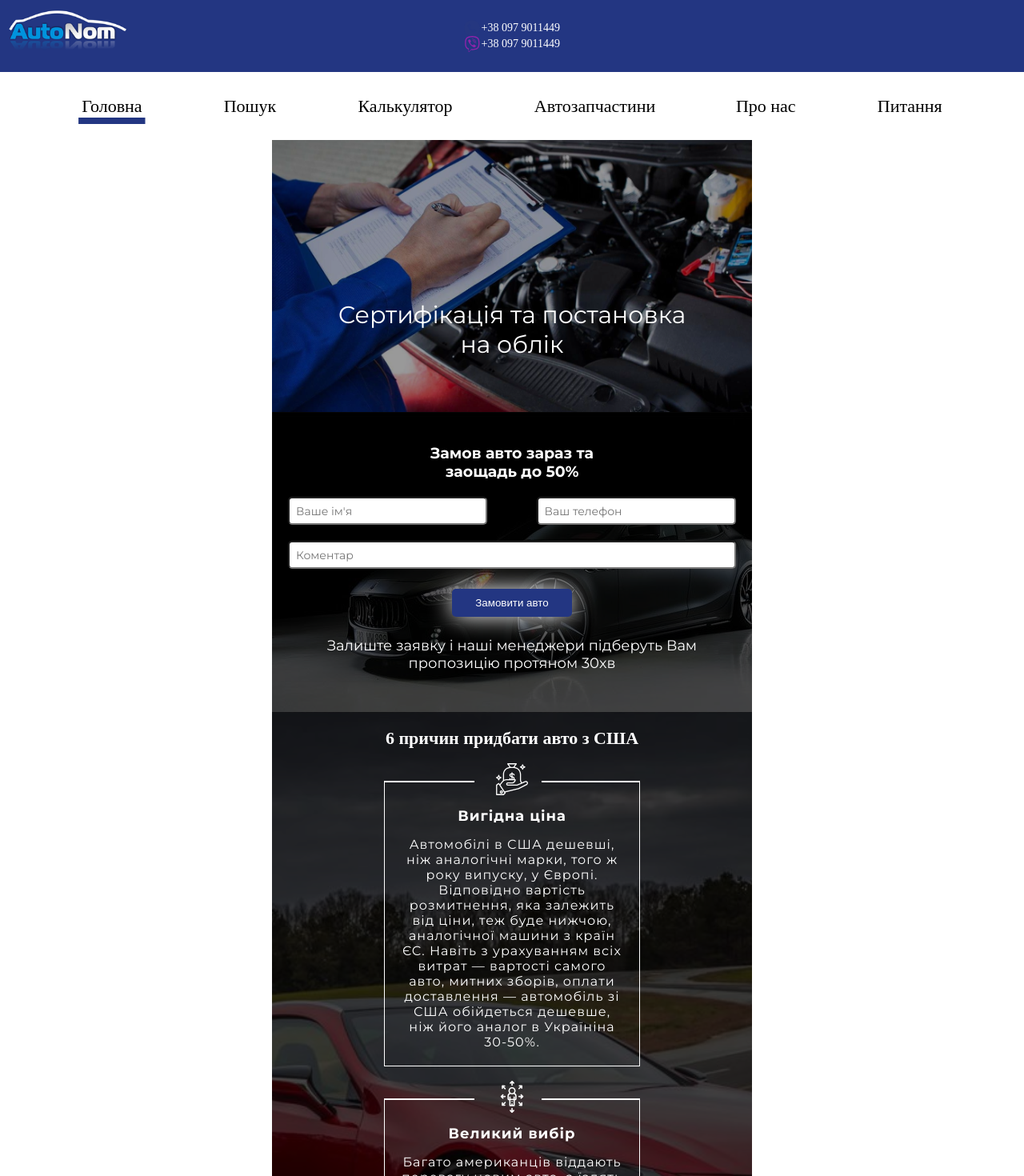
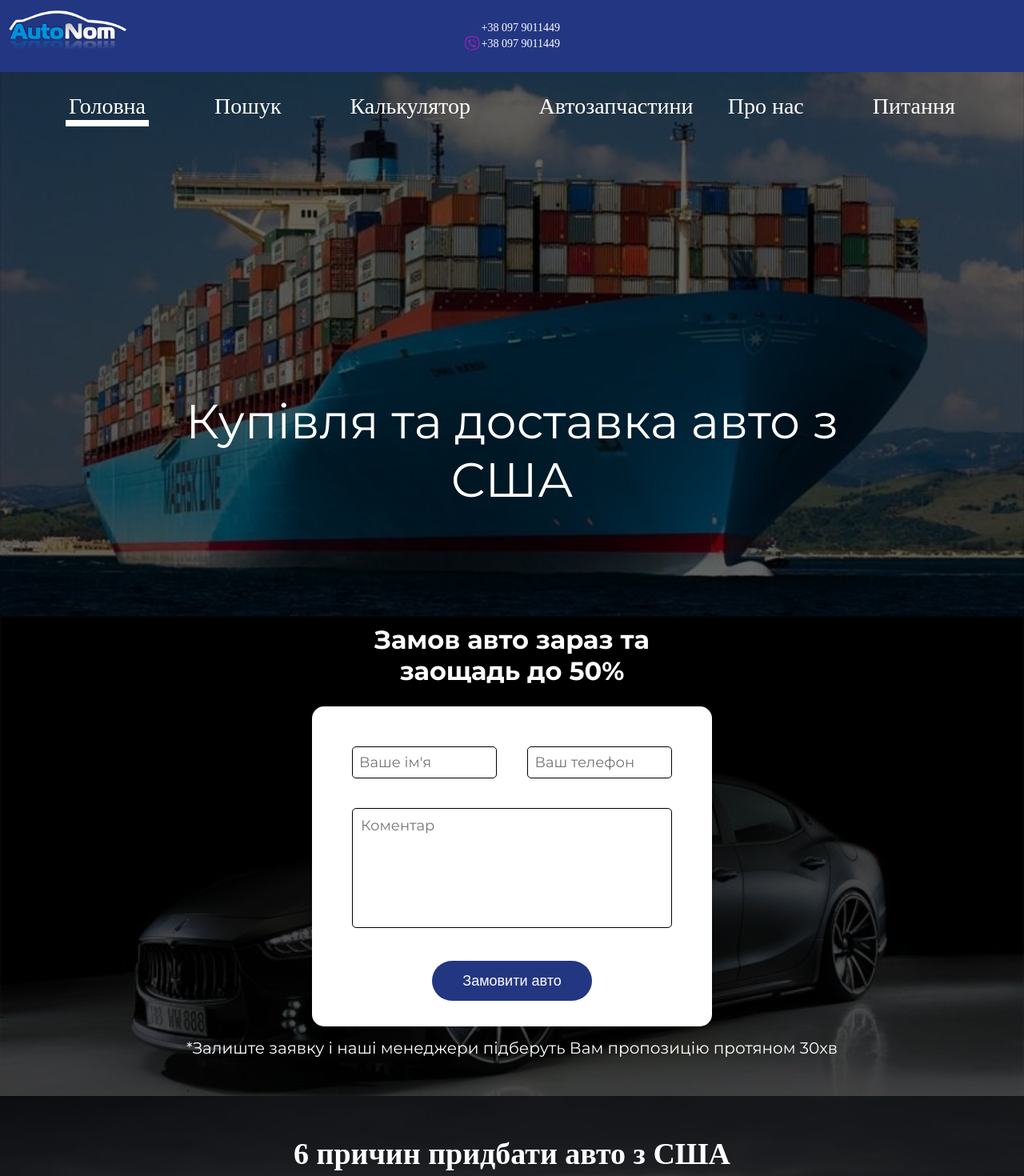
Before and after one commit to AndreyMad/carCalculator, a React (Create React App) app: page / in a window 1280 px wide. Shown: the top 1470 px of the page at 80% size. Built offline with nearby package versions, Linux system fonts and the light colour scheme.

Commit message:
add styles main page desktop

```diff
--- a/src/components/CallBack/CallBack.module.css
+++ b/src/components/CallBack/CallBack.module.css
@@ -141,10 +141,10 @@
 }
 @media (min-width: 1200px) {
   .CallBackButton {
-    width: 250px;
-    height: 70px;
+    width: 270px;
+    height: 50px;
     border-radius: 50px;
-    font-size: 25px;
+    font-size: 18px;
     margin: 30px auto 50px;
   }
 }
--- a/src/components/Header/Header.module.css
+++ b/src/components/Header/Header.module.css
@@ -63,10 +63,14 @@
   display: none;
 }
 
-@media (min-width: 758px) {
+@media (min-width: 768px) {
   .tabletNav {
-    display: block;
-    margin-bottom: 10px;
+    display: flex;
+    position: absolute;
+    z-index: 10;
+    max-width: 1400px;
+    left: 50%;
+    transform: translateX(-50%);
   }
   .menuList {
     display: flex;
@@ -74,6 +78,8 @@
     justify-content: space-evenly;
     list-style: none;
     align-items: center;
+
+    width: 100%;
   }
   .menuItem {
     font-size: 20px;
@@ -83,9 +89,10 @@
   }
   .menuLink {
     text-decoration: none;
-    color: #000000;
+    color: #ffffff;
     position: relative;
     border: none;
+
     font-size: 22px;
   }
   .menuLink::before {
@@ -105,10 +112,10 @@
   .menuLink:hover::before,
   .menuLinkActive::before {
     content: "";
-    border: 4px solid #233682;
+    border: 4px solid #ffffff;
     transition: 600ms;
     position: absolute;
-    background-color: #233682;
+    background-color: #ffffff;
     bottom: -10px;
     width: 100%;
     left: 50%;
@@ -122,4 +129,7 @@
   .logo {
     height: 80px;
   }
+  .menuLink {
+    font-size: 28px;
+  }
 }
--- a/src/components/OrderForm/OrderForm.jsx
+++ b/src/components/OrderForm/OrderForm.jsx
@@ -32,7 +32,7 @@ class OrderForm extends Component {
               onChange={this.handleChange}
               placeholder="Ваш телефон"
             />
-            <input
+            <textarea
               type="text"
               id="comment"
               className={style.inputComment}
@@ -46,7 +46,7 @@ class OrderForm extends Component {
             />
           </form>
           <p className={style.text}>
-            Залиште заявку і наші менеджери підберуть Вам пропозицію протяном
+            *Залиште заявку і наші менеджери підберуть Вам пропозицію протяном
             30хв
           </p>
         </div>
--- a/src/components/OrderForm/OrderForm.module.css
+++ b/src/components/OrderForm/OrderForm.module.css
@@ -2,9 +2,9 @@
   width: 100%;
   background-image: url(../../assets/img/255308.jpg);
   background-color: rgba(0, 0, 0, 0.4);
-
+  background-repeat: no-repeat;
   text-align: center;
-
+  background-size: cover;
   max-width: 600px;
   margin: -10px auto 0px;
   display: flex;
@@ -39,7 +39,7 @@
   height: 35px;
   font-size: 14px;
   border-radius: 5px;
-
+  border: 1px solid black;
   outline: none;
   -moz-appearance: textfield;
   font-family: "Montserrat", sans-serif;
@@ -51,6 +51,8 @@
   height: 35px;
   font-size: 14px;
   border-radius: 5px;
+  resize: none;
+  border: 1px solid black;
 
   outline: none;
   -moz-appearance: textfield;
@@ -61,13 +63,17 @@
 .submitBtn {
   width: 150px;
   height: 35px;
-  border-radius: 5px;
+  border-radius: 25px;
   margin: 15px auto;
   background-color: #233682;
   outline: none;
   color: #ffffff;
   border: none;
+
   box-shadow: 0px 0px 30px 0px rgba(255, 255, 255, 1);
+}
+.submitBtn:hover {
+  cursor: pointer;
 }
 .text {
   color: #ffffff;
@@ -75,3 +81,44 @@
   font-size: 18px;
   margin: 10px 10px;
 }
+@media (min-width: 1200px) {
+  .container {
+    max-width: 1400px;
+    height: 600px;
+  }
+  .orderForm {
+    max-width: 500px;
+    background-color: #fff;
+    height: 400px;
+    margin: 0px auto;
+    padding: 40px 40px 0px;
+    border-radius: 15px;
+  }
+  .shadow {
+    padding-top: 10px;
+  }
+  .title {
+    font-size: 32px;
+    max-width: 380px;
+    margin-bottom: 25px;
+  }
+  .inputComment {
+    height: 150px;
+    padding: 10px;
+    font-size: 18px;
+  }
+  .inputName,
+  .inputNumber {
+    height: 40px;
+    font-size: 18px;
+  }
+  .submitBtn {
+    width: 200px;
+    height: 50px;
+    font-size: 18px;
+  }
+  .text {
+    font-size: 20px;
+    margin: 15px auto;
+  }
+}
--- a/src/components/SimpleBuy/SimpleBuy.jsx
+++ b/src/components/SimpleBuy/SimpleBuy.jsx
@@ -13,7 +13,7 @@ const SimpleBuy = () => {
     <div className={style.container}>
       <div className={style.shadow}>
         <h2 className={style.title}>
-          Придбати авто з США, простіше ніж ти думаєш
+          Придбати авто з США, простіше ніж ти думаєш!!!
         </h2>
 
         <ul className={style.list}>
--- a/src/components/SimpleBuy/SimpleBuy.module.css
+++ b/src/components/SimpleBuy/SimpleBuy.module.css
@@ -96,3 +96,44 @@
 .navButton:hover {
   cursor: pointer;
 }
+@media (min-width: 1200px) {
+  .container {
+    max-width: 1400px;
+    height: 700px;
+  }
+  .title {
+    font-size: 38px;
+    margin: 30px auto 40px;
+    max-width: 550px;
+  }
+  .item {
+    max-width: 900px;
+    font-size: 28px;
+  }
+  .iconsWrapper {
+    max-width: 900px;
+    height: 80px;
+    width: 900px;
+    margin: 45px auto;
+    padding-right: 30px;
+  }
+  .link {
+    width: 200px;
+    margin: 0px 20px;
+    height: 80px;
+  }
+  .link:nth-last-of-type(2n) {
+    margin-right: -10px;
+  }
+  .navButton {
+    width: 270px;
+    height: 50px;
+    line-height: 50px;
+    border-radius: 50px;
+    margin-bottom: 20px;
+    font-size: 18px;
+  }
+  .navLink {
+    line-height: 50px;
+  }
+}
--- a/src/pages/MainPage/MainPage.jsx
+++ b/src/pages/MainPage/MainPage.jsx
@@ -30,8 +30,8 @@ class MainPage extends Component {
       infinite: true,
       slidesToShow: 1,
       slidesToScroll: 1,
-      autoplay: true,
-      autoplaySpeed: 2000,
+      // autoplay: true,
+      // autoplaySpeed: 3000,
       arrows: false,
       dots: false
     };
@@ -199,7 +199,7 @@ class MainPage extends Component {
                   сподобалось авто яке наразі трохи не по кишені.
                 </span>
               </li>
-              <li>
+              <li className={style.submitButton}>
                 <CallBackBtn styles={{ margin: "20px auto 30px" }} />
               </li>
             </ul>
--- a/src/pages/MainPage/MainPage.module.css
+++ b/src/pages/MainPage/MainPage.module.css
@@ -26,8 +26,7 @@
   width: 100%;
 
   margin: 0px auto;
-}
-.causes {
+
   background-image: url(../../assets//img/7222.jpg);
   background-attachment: fixed;
   background-size: cover;
@@ -164,3 +163,61 @@
 .callBackBtn {
   width: 200px;
 }
+@media (min-width: 1200px) {
+  .headWrapper {
+    max-width: 1400px;
+    height: 700px;
+  }
+  .backgroundImg {
+    height: 100%;
+  }
+  .backgroundShadow {
+    background-color: rgba(0, 0, 0, 0.6);
+  }
+  .title {
+    font-size: 60px;
+    max-width: 835px;
+  }
+  .aboutBigNumber {
+    font-size: 170px;
+  }
+  .causes {
+    max-width: 1400px;
+  }
+  .subtitle {
+    font-size: 38px;
+    margin: 30px auto 40px;
+  }
+  .causesList {
+    max-width: 1000px;
+    display: flex;
+    flex-wrap: wrap;
+    margin: 20px auto 0px;
+    justify-content: space-between;
+  }
+  .listItem {
+    margin: 40px 30px;
+    max-width: 410px;
+    padding: 30px;
+  }
+  .CallBackButton {
+    width: 305px;
+    margin: 10px auto;
+  }
+  .submitButton {
+    width: 301px;
+    margin: 40px auto 20px;
+  }
+  .listItem > p {
+    font-size: 22px;
+  }
+  .listInnerItem {
+    font-size: 20px;
+  }
+  .causesIcon {
+    width: 70px;
+    height: 70px;
+
+    margin-top: -75px;
+  }
+}
```
